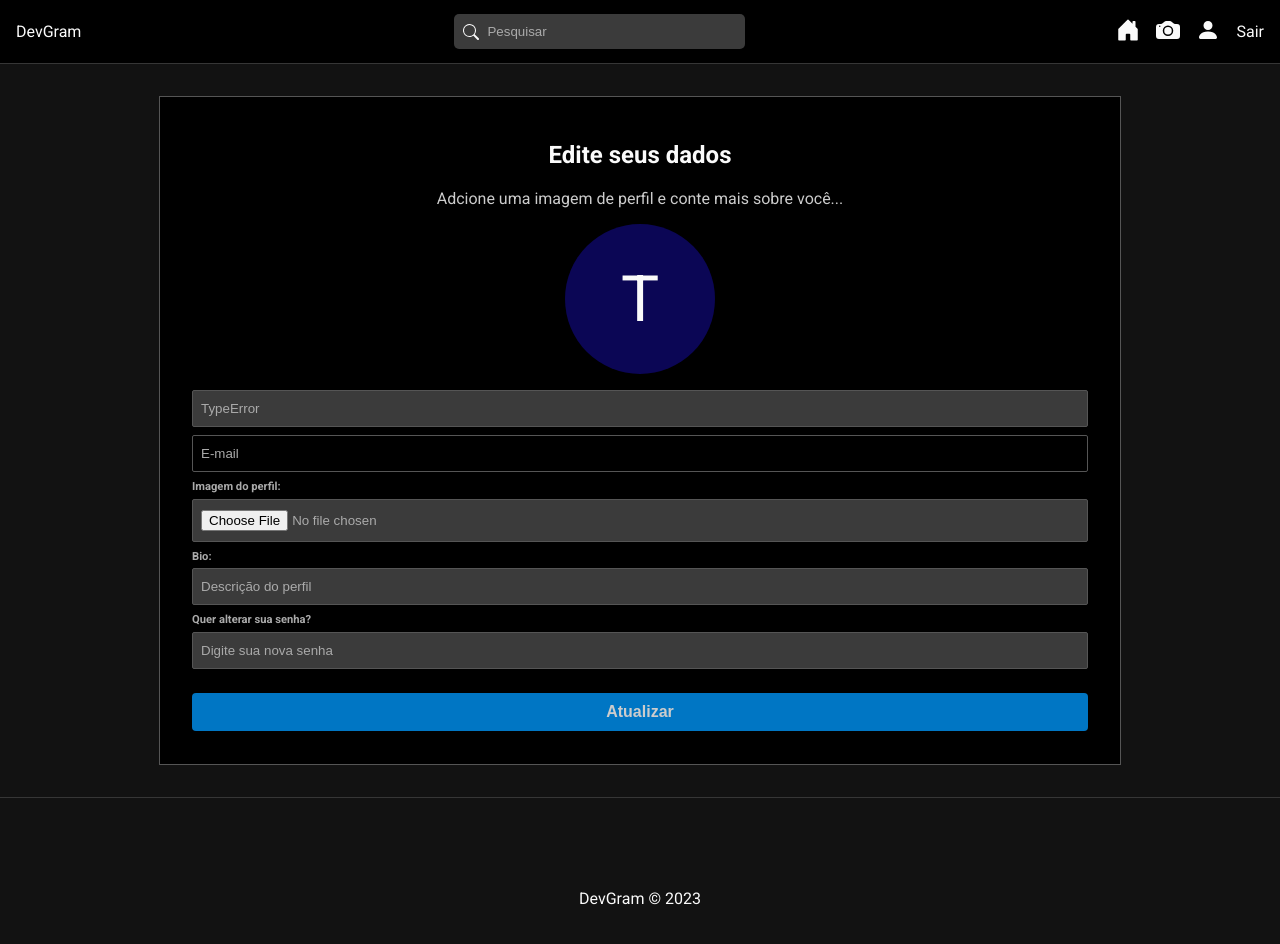
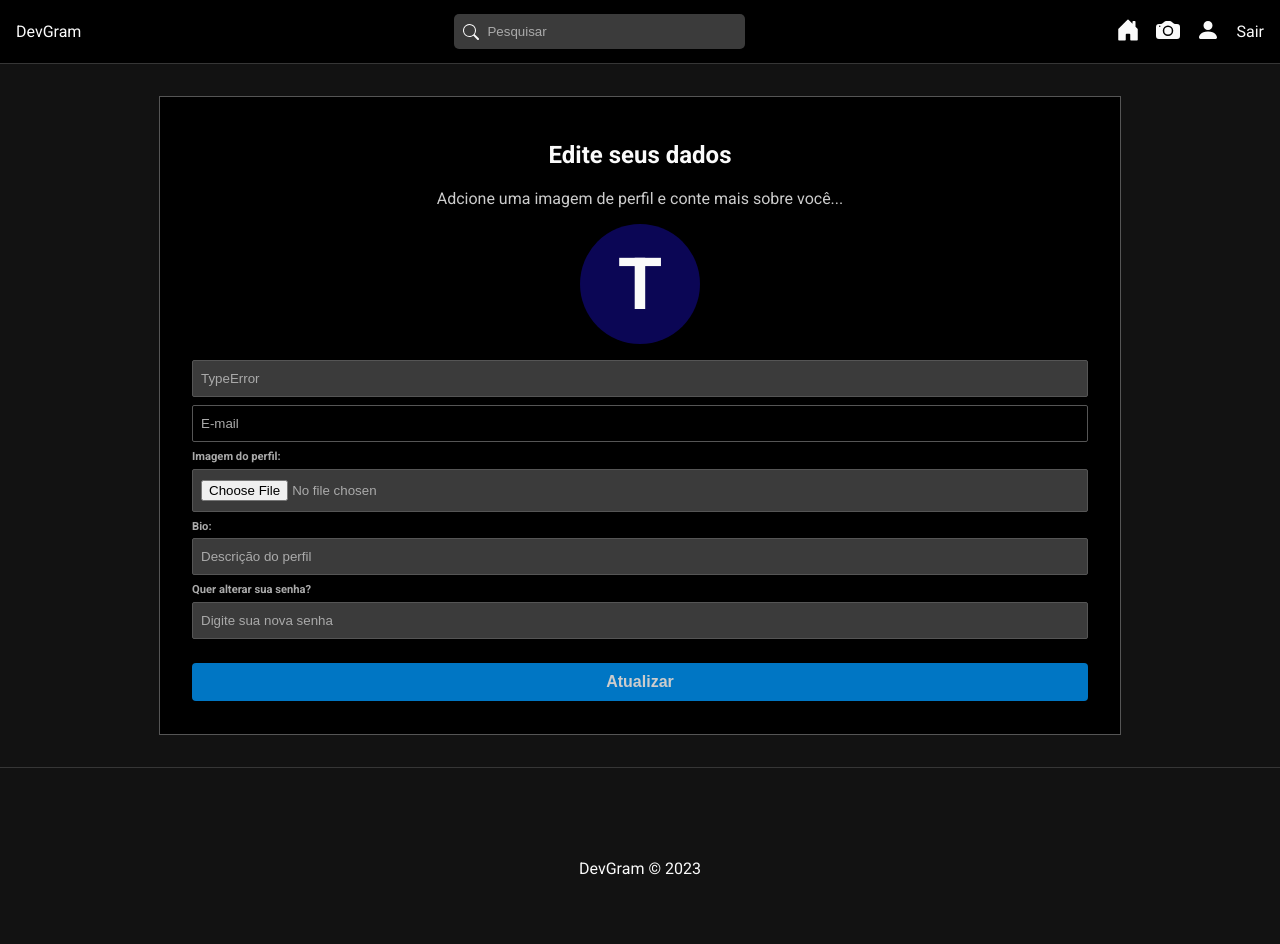
Before and after one commit to Jhonypd/devgram, a React (Create React App) app in the folder frontend/: page /profile in a window 1280 px wide. Shown: the top 944 px of the page. Built offline with nearby package versions, Linux system fonts and the light colour scheme; no server answers; sample sign-in values are in the browser's storage.

Commit message:
style: atualized styles in LetterName for correct bugs

```diff
--- a/frontend/src/components/LetterName.js
+++ b/frontend/src/components/LetterName.js
@@ -1,8 +1,8 @@
 import "./LetterName.scss";
 
-const LetterName = ({ userName }) => {
+const LetterName = ({ userName, type }) => {
   return (
-    <div className="not-profile-image">
+    <div className={`${type} not-profile-image`}>
       <p>{userName ? userName.charAt(0) : ""}</p>
     </div>
   );
--- a/frontend/src/components/LetterName.scss
+++ b/frontend/src/components/LetterName.scss
@@ -0,0 +1,46 @@
+.not-profile-image {
+  background-color: #0b0655;
+  display: flex;
+  justify-content: center;
+  align-items: center;
+}
+
+.profile-l-4 {
+  width: 40px;
+  height: 40px;
+  border-radius: 50%;
+  p {
+    font-size: 1em;
+    font-weight: bold;
+  }
+}
+.profile-l-5 {
+  width: 50px;
+  height: 50px;
+  border-radius: 50%;
+
+  p {
+    font-size: 1.8em;
+    font-weight: bold;
+  }
+}
+.profile-l-10 {
+  width: 100px;
+  height: 100px;
+  border-radius: 50%;
+
+  p {
+    font-size: 4em;
+    font-weight: bold;
+  }
+}
+.profile-l-15 {
+  width: 120px;
+  height: 120px;
+  border-radius: 50%;
+
+  p {
+    font-size: 4.5em;
+    font-weight: bold;
+  }
+}
--- a/frontend/src/components/PhotoItem.js
+++ b/frontend/src/components/PhotoItem.js
@@ -19,7 +19,7 @@ const PhotoItem = ({ photo }) => {
             type={"profile-5"}
           />
         ) : (
-          <LetterName userName={user.name} />
+          <LetterName userName={user.name} type={"profile-l-5"} />
         )}
         <p className="photo-author">
           <Link to={`/users/${photo.userId}`}>{photo.userName}</Link>
--- a/frontend/src/components/ProfileContainer.scss
+++ b/frontend/src/components/ProfileContainer.scss
@@ -2,22 +2,38 @@
   width: 40px;
   height: 40px;
   border-radius: 50%;
-  margin-right: 1em;
+  p {
+    font-size: 1em;
+    font-weight: bold;
+  }
 }
 .profile-5 {
   width: 50px;
   height: 50px;
   border-radius: 50%;
-  margin-right: 1em;
+
+  p {
+    font-size: 1.8em;
+    font-weight: bold;
+  }
 }
 .profile-10 {
   width: 100px;
   height: 100px;
   border-radius: 50%;
-  margin-right: 1em;
+
+  p {
+    font-size: 4em;
+    font-weight: bold;
+  }
 }
 .profile-15 {
-  width: 150px;
-  height: 150px;
+  width: 120px;
+  height: 120px;
   border-radius: 50%;
+
+  p {
+    font-size: 4.5em;
+    font-weight: bold;
+  }
 }
--- a/frontend/src/pages/Photo/Photo.js
+++ b/frontend/src/pages/Photo/Photo.js
@@ -119,7 +119,10 @@ const Photo = () => {
                         type={"profile-4"}
                       />
                     ) : (
-                      <LetterName userName={comment.userName} />
+                      <LetterName
+                        userName={comment.userName}
+                        type={"profile-l-4"}
+                      />
                     )}
                     <Link to={`/users/${comment.userId}`}>
                       <p>{comment.userName}</p>
@@ -133,7 +136,7 @@ const Photo = () => {
                     <p>X</p>
                   </button>
                 </div>
-                <p>{comment.comment}</p>
+                <p className="comment-text">{comment.comment}</p>
               </div>
             ))}
           </>
--- a/frontend/src/pages/Photo/Photo.scss
+++ b/frontend/src/pages/Photo/Photo.scss
@@ -24,6 +24,7 @@
       display: flex;
       flex-direction: column;
       width: 100%;
+      margin: 1em 0;
 
       .comment-header {
         width: 100%;
@@ -35,6 +36,7 @@
           display: flex;
           align-items: center;
           font-weight: bold;
+          column-gap: 1em;
 
           a {
             p {
@@ -52,7 +54,7 @@
         }
       }
 
-      p {
+      .comment-text {
         margin: 0 0 0.5em 2em;
       }
     }
--- a/frontend/src/pages/Profile/Profile.js
+++ b/frontend/src/pages/Profile/Profile.js
@@ -182,7 +182,7 @@ const Profile = () => {
           />
         ) : (
           <>
-            <LetterName userName={user.name} />
+            <LetterName userName={user.name} type={"profile-10"} />
           </>
         )}
         <div className="profile-description">
--- a/frontend/src/pages/Profile/Profile.scss
+++ b/frontend/src/pages/Profile/Profile.scss
@@ -21,6 +21,7 @@
     display: flex;
     align-items: center;
     flex-wrap: wrap;
+    column-gap: 2em;
     padding: 1em;
     border-bottom: 1px solid #363636;
 
--- a/frontend/src/pages/editProfile/EditProfile.js
+++ b/frontend/src/pages/editProfile/EditProfile.js
@@ -102,7 +102,7 @@ const EditProfile = () => {
           type={"profile-15"}
         />
       ) : (
-        <LetterName userName={user.name} />
+        <LetterName userName={user.name} type={"profile-15"} />
       )}
 
       <form onSubmit={handleSubmit}>
--- a/frontend/src/pages/editProfile/EditProfile.scss
+++ b/frontend/src/pages/editProfile/EditProfile.scss
@@ -4,12 +4,15 @@
   border: 1px solid $border;
   background-color: black;
   padding: 1.5em 2em;
+  margin: 2em auto;
   max-width: 70%;
-  margin: 2em auto;
   text-align: center;
 
   .subtitle {
     color: #ccc;
+  }
+  .not-profile-image {
+    margin: 1em auto;
   }
   .profile-image {
     width: 150px;
@@ -17,19 +20,8 @@
     border-radius: 150px;
     margin-bottom: 1em;
   }
-  .not-profile-image {
-    width: 150px;
-    height: 150px;
-    border-radius: 150px;
+  .profile {
     margin: 0 auto;
     margin-bottom: 1em;
-    background-color: #0b0655;
-    display: flex;
-    justify-content: center;
-    align-items: center;
-
-    p {
-      font-size: 4em;
-    }
   }
 }
```
